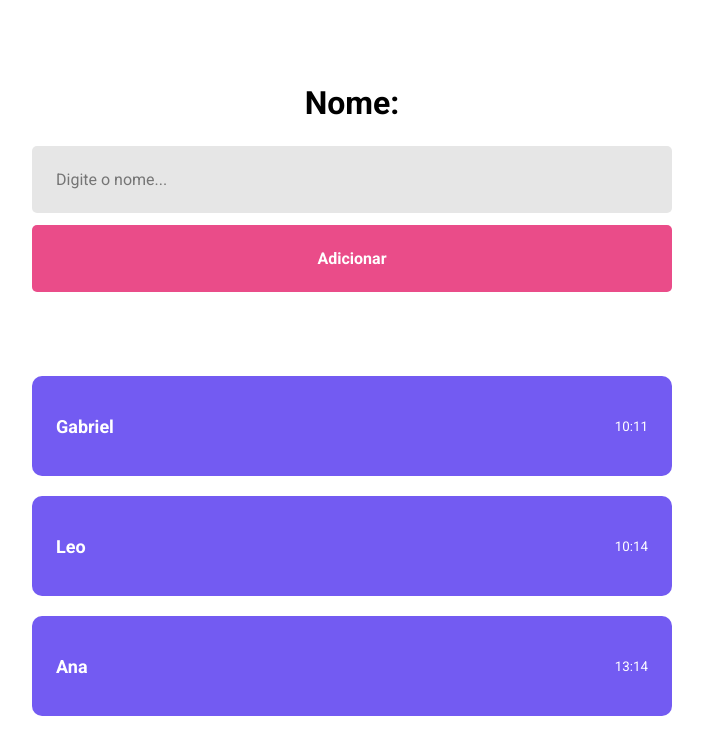
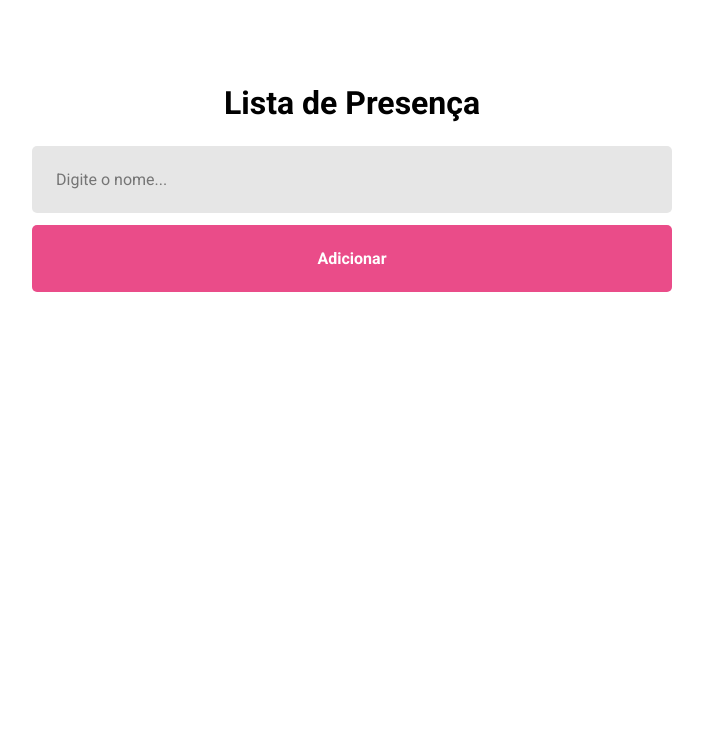
Before and after one commit to Zattrus/reactApp, a React (Vite) app: page / in a window 1280 px wide. Shown: the top 754 px of the page, without its empty margins (288-991 px from the left). Built offline with nearby package versions, Linux system fonts and the light colour scheme.

Commit message:
Aplicando Imutabilidade

```diff
--- a/src/pages/Home/index.jsx
+++ b/src/pages/Home/index.jsx
@@ -5,21 +5,38 @@ import { Card } from "../../components/Card";
 
 export function Home() {
   const [studentName, setStudentName] = useState();
+  const [students, setStudents] = useState([]);
+
+  function handleAddStudent() {
+    const newStudent = {
+      name: studentName,
+      time: new Date().toLocaleTimeString("pt-br", {
+        hour: "2-digit",
+        minute: "2-digit",
+        second: "2-digit",
+      }),
+    };
+
+    setStudents((prevState) => [...prevState, newStudent]);
+  }
 
   return (
     <div className="container">
-      <h1>Nome: {studentName}</h1>
+      <h1>Lista de Presença</h1>
 
       <input
         type="text"
         placeholder="Digite o nome..."
         onChange={(e) => setStudentName(e.target.value)}
       />
-      <button type="button">Adicionar</button>
 
-      <Card name="Gabriel" time="10:11" />
-      <Card name="Leo" time="10:14" />
-      <Card name="Ana" time="13:14" />
+      <button type="button" onClick={handleAddStudent}>
+        Adicionar
+      </button>
+
+      {students.map((student) => (
+        <Card name={student.name} time={student.time} />
+      ))}
     </div>
   );
 }
```
